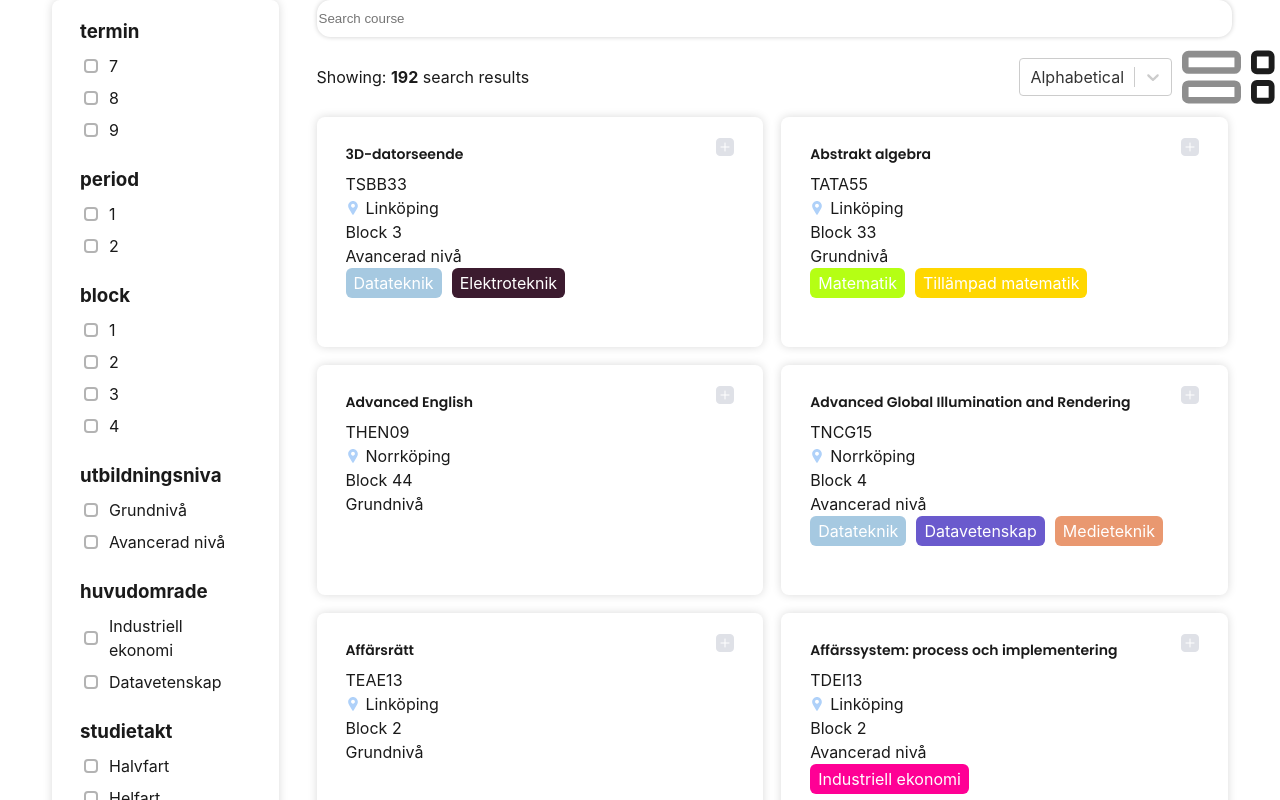
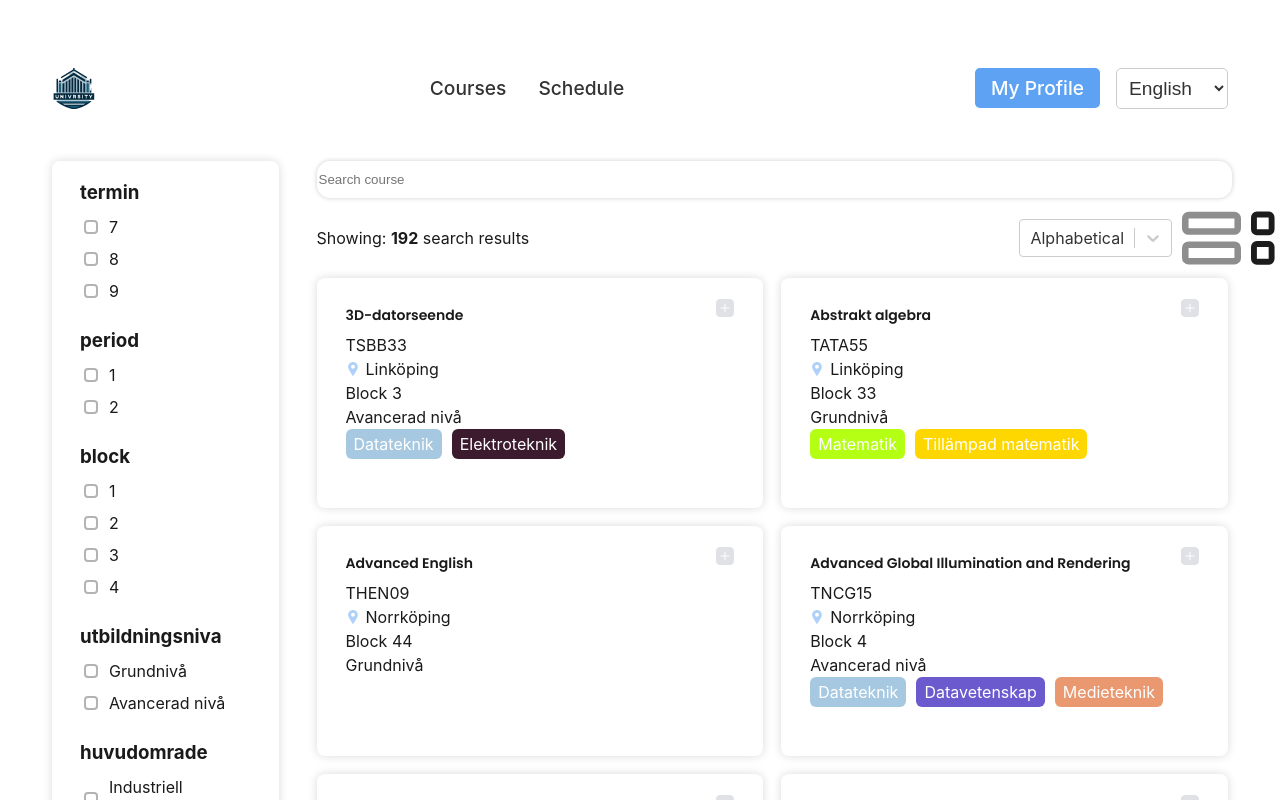
Before and after one commit to filipbagen/course-finder, a React (Vite) app: page / in a window 1280 px wide. Shown: the top 800 px of the page. Built offline with nearby package versions, Linux system fonts and the light colour scheme.

Commit message:
Added navigation bar

```diff
--- a/src/App.jsx
+++ b/src/App.jsx
@@ -12,18 +12,27 @@ import CourseList from './components/CourseList';
 import filterCourses from './components/filterCourses';
 import SearchComponent from './components/SearchComponent';
 import FilterPanelComponent from './components/FilterPanelComponent';
+import Navigation from './components/Navigation';
 
 // styled
 const Container = styled.div`
   width: 100vw;
 `;
 
+const Info = styled.div`
+  display: flex;
+  flex-direction: column;
+  margin: auto 52px;
+  gap: 52px;
+`;
+
 const Data = styled.div`
   display: flex;
   align-items: flex-start;
   gap: 38px;
-  margin: auto 52px;
 `;
+
+const NavBar = styled.div``;
 
 const SearchCourseSection = styled.div`
   display: flex;
@@ -88,6 +97,12 @@ const App = () => {
   return (
     <>
       <Container>
+        <Info>
+          {/* Nav bar */}
+          <NavBar>
+            <Navigation />
+          </NavBar>
+
           <Data>
             {/* Filter panel */}
             <FilterPanelComponent
@@ -108,6 +123,7 @@ const App = () => {
               />
             </SearchCourseSection>
           </Data>
+        </Info>
       </Container>
     </>
   );
--- /dev/null
+++ b/src/components/Navigation.jsx
@@ -0,0 +1,79 @@
+import React from 'react';
+import styled from 'styled-components';
+
+const Nav = styled.nav`
+  display: flex;
+  justify-content: space-between;
+  align-items: center;
+  margin-top: 68px;
+`;
+
+const Logo = styled.img`
+  height: 100%;
+`;
+
+const NavLinks = styled.div`
+  display: flex;
+  justify-content: center;
+  align-items: center;
+`;
+
+const NavLink = styled.a`
+  margin: 0 1rem;
+  font-size: 1.2rem;
+  color: #333;
+  text-decoration: none;
+  cursor: pointer;
+
+  &:hover {
+    color: var(--mainColor);
+    transition: 0.2s;
+  }
+`;
+
+const ProfileButton = styled.button`
+  margin-left: 1rem;
+  padding: 0.5rem 1rem;
+  font-size: 1.2rem;
+  color: #fff;
+  background-color: var(--mainColor);
+  border: none;
+  border-radius: 5px;
+  cursor: pointer;
+`;
+
+const LanguageSelector = styled.select`
+  margin-left: 1rem;
+  padding: 0.5rem;
+  font-size: 1.2rem;
+  color: #333;
+  background-color: #fff;
+  border: 1px solid #ccc;
+  border-radius: 5px;
+  cursor: pointer;
+`;
+
+const Navigation = () => {
+  return (
+    <Nav>
+      <Logo src="img/logo.png" alt="Logo" />
+
+      <NavLinks>
+        <NavLink>Courses</NavLink>
+        <NavLink>Schedule</NavLink>
+      </NavLinks>
+
+      <div>
+        <ProfileButton>My Profile</ProfileButton>
+
+        <LanguageSelector>
+          <option value="en">English</option>
+          <option value="es">Español</option>
+          <option value="fr">Français</option>
+        </LanguageSelector>
+      </div>
+    </Nav>
+  );
+};
+
+export default Navigation;
```
Also changed, not shown: public/img/logo.png (added). Lines whose indentation alone changed are shown as unchanged.
